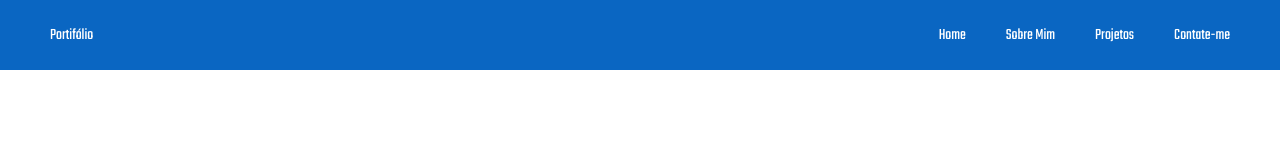
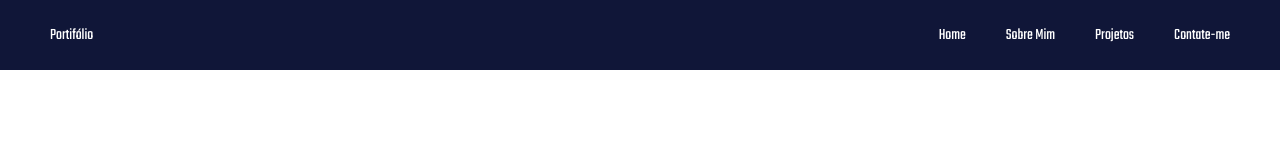
Before and after one commit to WillianAmorim/my-portfolio, a React (Create React App) app: page / in a window 1280 px wide. Shown: the top 160 px of the page. Built offline with nearby package versions, Linux system fonts and the light colour scheme.

Commit message:
alterado cor do header

```diff
--- a/src/styles/Header.js
+++ b/src/styles/Header.js
@@ -7,7 +7,7 @@ export const Container = styled.div `
   justify-content: space-between;
   padding-left: 50px;
   padding-right: 50px;
-  background-color: #0a66c2;
+  background-color: #101638;
   color: #FFFFFF;
 
   ul {
```
